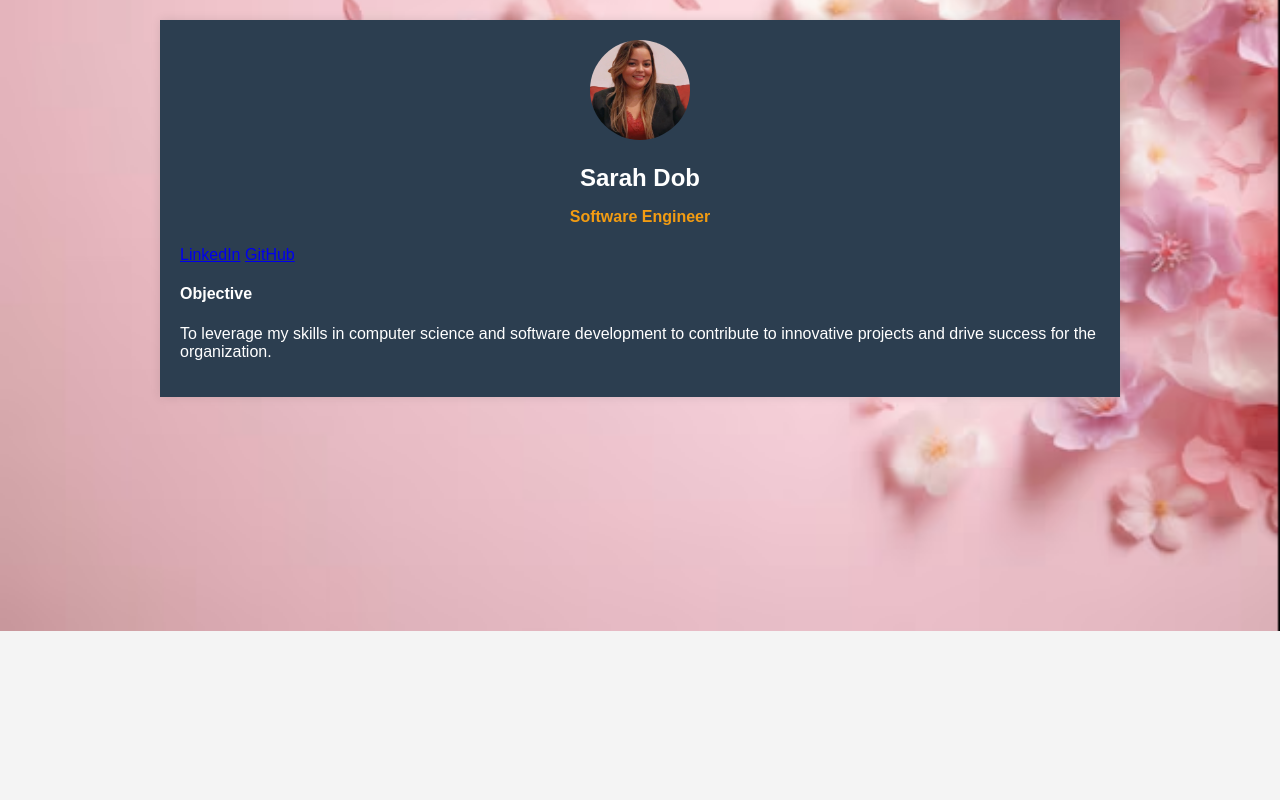
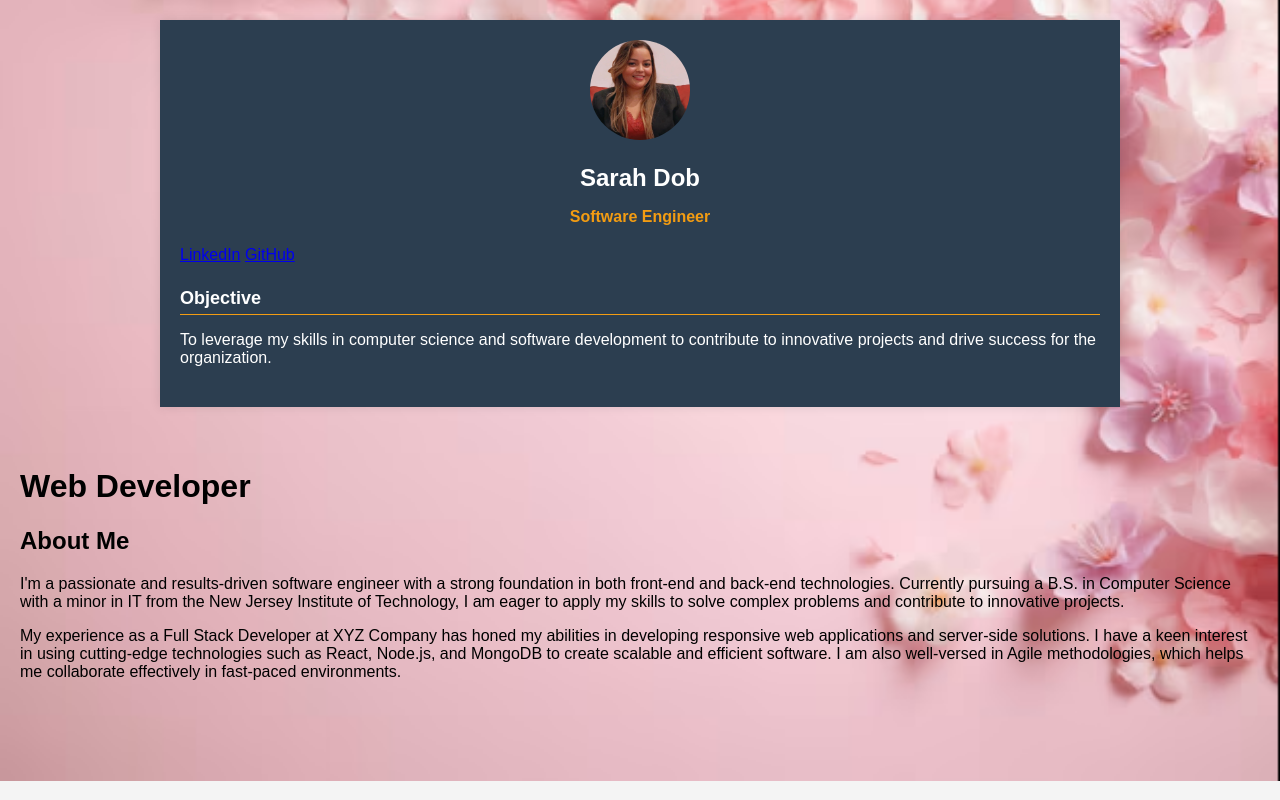
Before and after one commit to harasd/MidtermFinal, a website: page docs/index.html in a window 1280 px wide. Drawn offline with Linux system fonts and the light colour scheme.

Commit message:
main content

```diff
--- a/docs/css/SarahDob.css
+++ b/docs/css/SarahDob.css
@@ -67,3 +67,30 @@ body {
     margin-bottom: 20px;
     color: var(--accent-color);
 }
+.contact-info, .skills, .references, .sidebar-bottom {
+    margin-bottom: 20px;
+}
+
+.contact-info h3, .skills h2, .references h3, .sidebar-bottom h4 {
+    font-size: 18px;
+    border-bottom: 1px solid var(--border-color);
+    padding-bottom: 5px;
+    margin-bottom: 10px;
+}
+
+.contact-info ul, .skills ul, .references ul, .links {
+    list-style: none;
+    padding: 0;
+}
+
+.contact-info ul li, .skills ul li, .references ul li {
+    margin-bottom: 10px;
+}
+
+.skill-list li i {
+    margin-right: 10px;
+}
+
+.main-content {
+    padding: 20px;
+}
--- a/docs/index.html
+++ b/docs/index.html
@@ -30,6 +30,26 @@
             </div>
         </aside>
         </div>
+        <main class="main-content">
+            <header>
+                <h1>Web Developer</h1>
+            </header>
+            <div class="about-me">
+                <h2>About Me</h2>
+                <p>I'm a passionate and results-driven software engineer with a strong foundation in both front-end and
+                    back-end technologies. Currently pursuing a B.S. in Computer Science with a minor in IT from the New
+                    Jersey Institute of Technology, I am eager to apply my skills to solve complex problems and
+                    contribute to innovative projects.</p>
+                <p>My experience as a Full Stack Developer at XYZ Company has honed my abilities in developing
+                    responsive web applications and server-side solutions. I have a keen interest in using cutting-edge
+                    technologies such as React, Node.js, and MongoDB to create scalable and efficient software. I am
+                    also well-versed in Agile methodologies, which helps me collaborate effectively in fast-paced
+                    environments.</p>
+
+            </div>
+            </main>
+
+
     </body>
 
 
```
